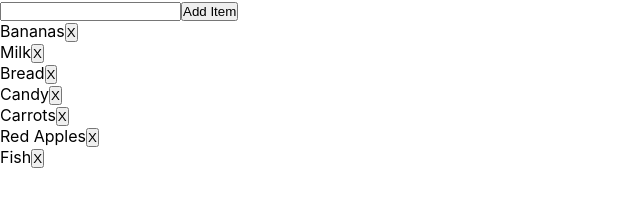
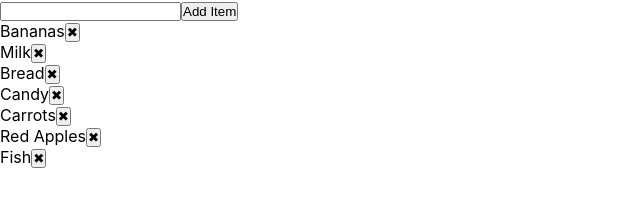
Before and after one commit to Tcooper920/reactToDoListApp, a React (Create React App) app: page / in a window 1280 px wide. Shown: the top 218 px of the page, without its empty margins (0-640 px from the left). Built offline with nearby package versions, Linux system fonts and the light colour scheme.

Commit message:
Split code into components.

```diff
--- a/src/App.js
+++ b/src/App.js
@@ -1,5 +1,6 @@
 import "./App.css";
 import React, { useState } from "react";
+import CreateToDoListApp from "./CreateToDoListApp";
 
 const toDoItemList = [
   { id: 1, itemName: "Bananas" },
@@ -13,54 +14,13 @@ const toDoItemList = [
 
 let nextId = 8;
 
-function CreateToDoListApp() {
-  const [toDoList, setToDoList] = useState(toDoItemList);
-  const [newItemName, setNewItemName] = useState("");
-
-  function HandleAddItem() {
-    const nextListItem = [...toDoList, { id: nextId++, itemName: newItemName }];
-    setToDoList(nextListItem);
-    setNewItemName("");
-  }
-
+export default function App() {
   return (
-    <div>
-      <div>
-        <input
-          type="text"
-          value={newItemName}
-          onChange={(e) => setNewItemName(e.target.value)}
-        />
-        <input type="submit" value="Add Item" onClick={HandleAddItem} />
-      </div>
-      <ul className="grocery-list">
-        {toDoList.map((listItem, index) => {
-          return (
-            <li key={index} id={listItem.id} className="grocery-list-item">
-              {listItem.itemName}
-              <button
-                onClick={() =>
-                  setToDoList(
-                    toDoList.filter((item) => item.id !== listItem.id)
-                  )
-                }
-              >
-                X
-              </button>
-            </li>
-          );
-        })}
-      </ul>
+    <div id="myApp">
+      <CreateToDoListApp
+        toDoItemList={toDoItemList}
+        nextId={nextId}
+      />
     </div>
   );
 }
-
-function App() {
-  return (
-    <div id="myApp">
-      <CreateToDoListApp />
-    </div>
-  );
-}
-
-export default App;
--- /dev/null
+++ b/src/CreateFieldAndButtonContainer.js
@@ -0,0 +1,26 @@
+import React, { useState } from "react";
+
+export default function CreateFieldAndButtonContainer({
+  newItemName,
+  toDoList,
+  nextId,
+  setToDoList,
+  setNewItemName,
+}) {
+  function HandleAddItem() {
+    const nextListItem = [...toDoList, { id: nextId++, itemName: newItemName }];
+    setToDoList(nextListItem);
+    setNewItemName("");
+  }
+
+  return (
+    <div>
+      <input
+        type="text"
+        value={newItemName}
+        onChange={(e) => setNewItemName(e.target.value)}
+      />
+      <input type="submit" value="Add Item" onClick={HandleAddItem} />
+    </div>
+  );
+}
--- /dev/null
+++ b/src/CreateGroceryListContainer.js
@@ -0,0 +1,22 @@
+import React, { useState } from "react";
+
+export default function CreateGroceryListContainer({ toDoList, setToDoList }) {
+  return (
+    <ul className="grocery-list">
+      {toDoList.map((listItem, index) => {
+        return (
+          <li key={index} id={listItem.id} className="grocery-list-item">
+            {listItem.itemName}
+            <button
+              onClick={() =>
+                setToDoList(toDoList.filter((item) => item.id !== listItem.id))
+              }
+            >
+              &#x2716;
+            </button>
+          </li>
+        );
+      })}
+    </ul>
+  );
+}
--- /dev/null
+++ b/src/CreateToDoListApp.js
@@ -0,0 +1,24 @@
+import React, { useState } from "react";
+import CreateFieldAndButtonContainer from "./CreateFieldAndButtonContainer";
+import CreateGroceryListContainer from "./CreateGroceryListContainer";
+
+export default function CreateToDoListApp({toDoItemList, nextId}) {
+    const [toDoList, setToDoList] = useState(toDoItemList);
+    const [newItemName, setNewItemName] = useState("");
+
+    return (
+      <div>
+        <CreateFieldAndButtonContainer
+            newItemName={newItemName}
+            toDoList={toDoList}
+            nextId={nextId}
+            setToDoList={setToDoList}
+            setNewItemName={setNewItemName}
+        />
+        <CreateGroceryListContainer
+            toDoList={toDoList}
+            setToDoList={setToDoList}
+        />
+      </div>
+    );
+  }
```
